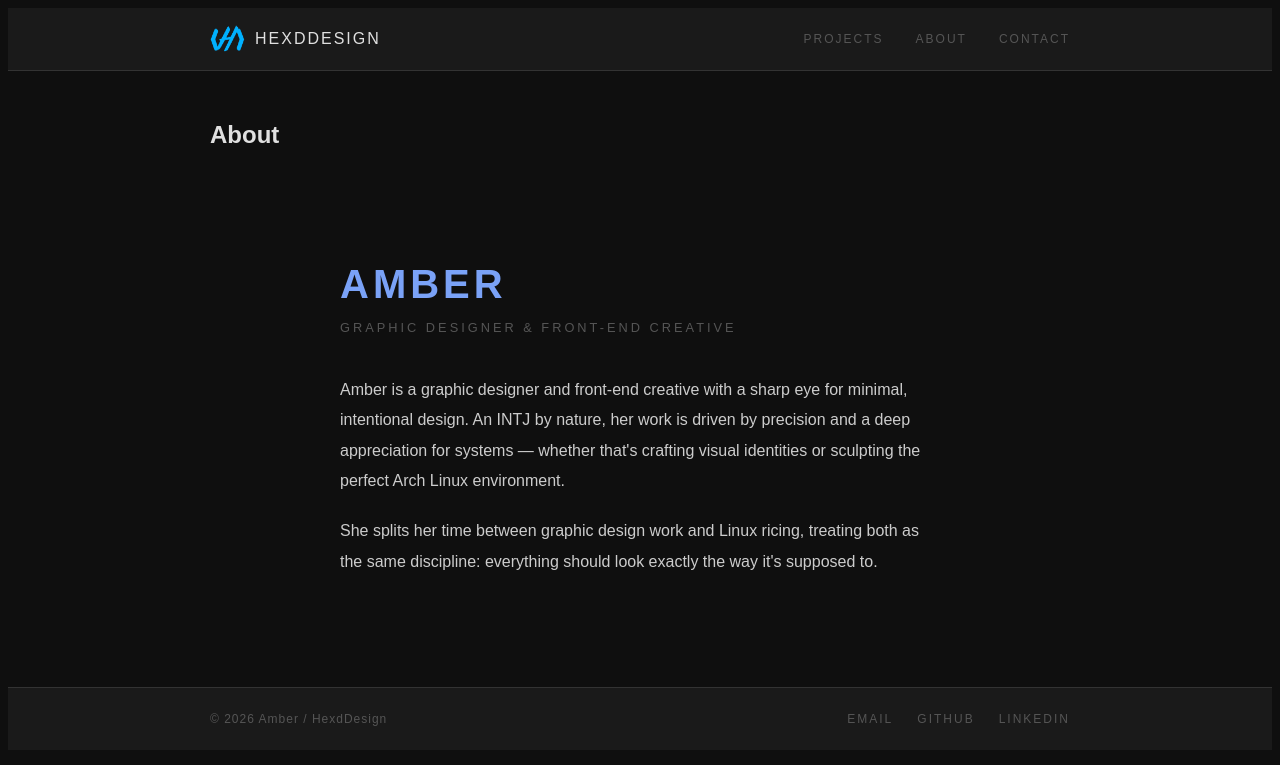
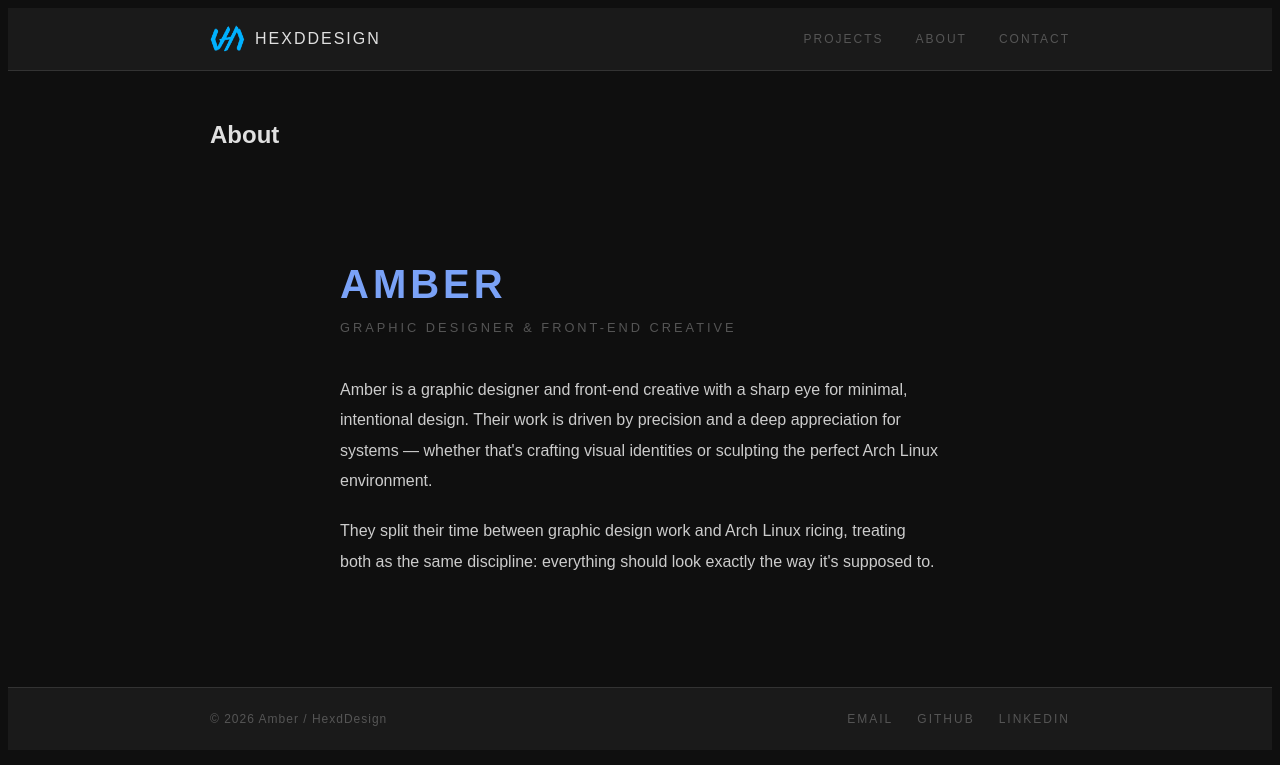
Before and after one commit to HexdDesign/hexddesign.github.io, a Jekyll site: the page built from about.markdown, in a window 1280 px wide. Shown: the top 765 px of the page. Built offline with Jekyll 4.4.1, drawn with Linux system fonts in a browser that asks for light colours; some web fonts are replaced.

Commit message:
Update about.markdown

```diff
--- a/about.markdown
+++ b/about.markdown
@@ -10,8 +10,8 @@ permalink: /about/
   <p class="about-tagline">Graphic Designer & Front-End Creative</p>
 
   <div class="about-bio">
-    <p>Amber is a graphic designer and front-end creative with a sharp eye for minimal, intentional design. An INTJ by nature, her work is driven by precision and a deep appreciation for systems — whether that's crafting visual identities or sculpting the perfect Arch Linux environment.</p>
-    <p>She splits her time between graphic design work and Linux ricing, treating both as the same discipline: everything should look exactly the way it's supposed to.</p>
+    <p>Amber is a graphic designer and front-end creative with a sharp eye for minimal, intentional design. Their work is driven by precision and a deep appreciation for systems — whether that's crafting visual identities or sculpting the perfect Arch Linux environment.</p>
+    <p>They split their time between graphic design work and Arch Linux ricing, treating both as the same discipline: everything should look exactly the way it's supposed to.</p>
   </div>
 
 </div>
```
